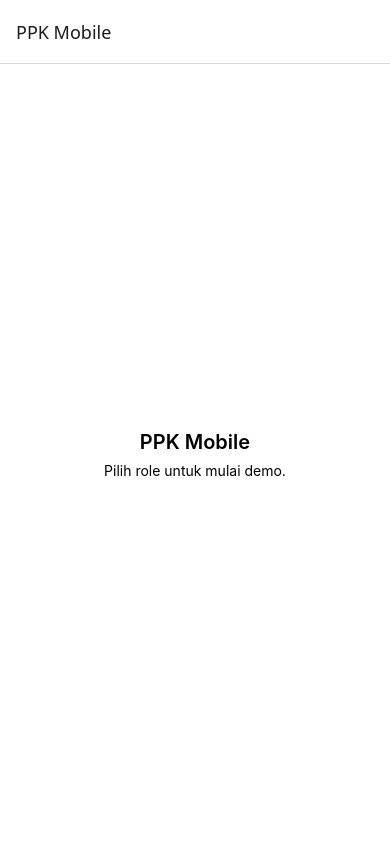
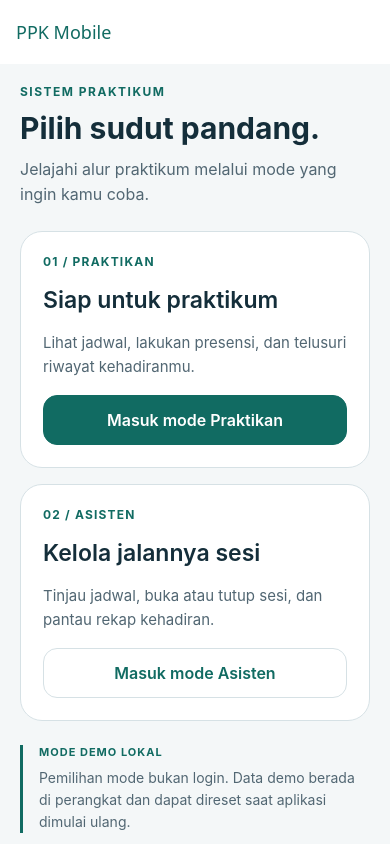
Before and after one commit to muhffikkri/ppk-sistem-praktikum, a React Native app: screen /RoleSelect in a window 390 px wide. Built offline with nearby package versions, Linux system fonts and the light colour scheme.

Commit message:
feat(navigation): add typed routes and demo role selection

```diff
--- a/App.tsx
+++ b/App.tsx
@@ -1,45 +1,16 @@
 import { NavigationContainer } from '@react-navigation/native';
-import { createNativeStackNavigator } from '@react-navigation/native-stack';
 import { StatusBar } from 'expo-status-bar';
-import { StyleSheet, Text, View } from 'react-native';
+import { SafeAreaProvider } from 'react-native-safe-area-context';
 
-const Stack = createNativeStackNavigator();
-
-// Placeholder until Orang 1 wires RootStackParamList from docs/shared-contract.md.
-function RoleSelectScreen() {
-  return (
-    <View style={styles.container}>
-      <Text style={styles.title}>PPK Mobile</Text>
-      <Text>Pilih role untuk mulai demo.</Text>
-    </View>
-  );
-}
+import { AppNavigator } from './src/app/AppNavigator';
 
 export default function App() {
   return (
-    <NavigationContainer>
-      <Stack.Navigator initialRouteName="RoleSelect">
-        <Stack.Screen
-          name="RoleSelect"
-          component={RoleSelectScreen}
-          options={{ title: 'PPK Mobile' }}
-        />
-      </Stack.Navigator>
-      <StatusBar style="auto" />
-    </NavigationContainer>
+    <SafeAreaProvider>
+      <NavigationContainer>
+        <AppNavigator />
+        <StatusBar style="dark" />
+      </NavigationContainer>
+    </SafeAreaProvider>
   );
 }
-
-const styles = StyleSheet.create({
-  container: {
-    flex: 1,
-    backgroundColor: '#fff',
-    alignItems: 'center',
-    justifyContent: 'center',
-    gap: 8,
-  },
-  title: {
-    fontSize: 20,
-    fontWeight: '600',
-  },
-});
--- /dev/null
+++ b/src/app/AppNavigator.tsx
@@ -0,0 +1,61 @@
+import { createNativeStackNavigator } from '@react-navigation/native-stack';
+import { Pressable, StyleSheet, Text } from 'react-native';
+
+import { colors } from '../shared/ui';
+import type { RootStackParamList } from './navigation';
+import { PlaceholderScreen } from './placeholders/PlaceholderScreen';
+import { RoleSelectScreen } from './RoleSelectScreen';
+
+const Stack = createNativeStackNavigator<RootStackParamList>();
+
+export function AppNavigator() {
+  return (
+    <Stack.Navigator
+      initialRouteName="RoleSelect"
+      screenOptions={({ navigation }) => ({
+        headerStyle: { backgroundColor: colors.surface },
+        headerTintColor: colors.primary,
+        headerShadowVisible: false,
+        headerBackButtonDisplayMode: 'minimal',
+        contentStyle: { backgroundColor: colors.background },
+        headerRight: () => (
+          <Pressable
+            accessibilityRole="button"
+            accessibilityLabel="Ganti mode demo"
+            onPress={() => navigation.popToTop()}
+            style={({ pressed }) => [styles.changeRole, pressed && styles.pressed]}
+          >
+            <Text style={styles.changeRoleLabel}>Ganti mode</Text>
+          </Pressable>
+        ),
+      })}
+    >
+      <Stack.Screen
+        name="RoleSelect"
+        component={RoleSelectScreen}
+        options={{ title: 'PPK Mobile', headerRight: () => null }}
+      />
+      <Stack.Group screenOptions={{ title: 'Praktikan · Demo' }}>
+        <Stack.Screen name="StudentSchedule" component={PlaceholderScreen} />
+        <Stack.Screen name="StudentSessionDetail" component={PlaceholderScreen} />
+        <Stack.Screen name="StudentAttendanceHistory" component={PlaceholderScreen} />
+      </Stack.Group>
+      <Stack.Group screenOptions={{ title: 'Asisten · Demo' }}>
+        <Stack.Screen name="AssistantSchedule" component={PlaceholderScreen} />
+        <Stack.Screen name="AssistantSessionDetail" component={PlaceholderScreen} />
+        <Stack.Screen name="AssistantAttendanceRoster" component={PlaceholderScreen} />
+      </Stack.Group>
+    </Stack.Navigator>
+  );
+}
+
+const styles = StyleSheet.create({
+  changeRole: {
+    minHeight: 44,
+    paddingHorizontal: 8,
+    justifyContent: 'center',
+    borderRadius: 8,
+  },
+  pressed: { backgroundColor: colors.primarySoft },
+  changeRoleLabel: { color: colors.primary, fontSize: 14, fontWeight: '600' },
+});
--- /dev/null
+++ b/src/app/RoleSelectScreen.tsx
@@ -0,0 +1,64 @@
+import type { NativeStackScreenProps } from '@react-navigation/native-stack';
+import { StyleSheet, Text, View } from 'react-native';
+
+import { Button, colors, Header, Screen } from '../shared/ui';
+import type { RootStackParamList } from './navigation';
+
+type Props = NativeStackScreenProps<RootStackParamList, 'RoleSelect'>;
+
+export function RoleSelectScreen({ navigation }: Props) {
+  return (
+    <Screen>
+      <Header
+        eyebrow="SISTEM PRAKTIKUM"
+        title="Pilih sudut pandang."
+        description="Jelajahi alur praktikum melalui mode yang ingin kamu coba."
+      />
+
+      <View style={styles.cards}>
+        <View style={styles.card}>
+          <Text style={styles.number}>01 / PRAKTIKAN</Text>
+          <Text accessibilityRole="header" style={styles.cardTitle}>Siap untuk praktikum</Text>
+          <Text style={styles.description}>Lihat jadwal, lakukan presensi, dan telusuri riwayat kehadiranmu.</Text>
+          <Button label="Masuk mode Praktikan" onPress={() => navigation.navigate('StudentSchedule')} />
+        </View>
+
+        <View style={styles.card}>
+          <Text style={styles.number}>02 / ASISTEN</Text>
+          <Text accessibilityRole="header" style={styles.cardTitle}>Kelola jalannya sesi</Text>
+          <Text style={styles.description}>Tinjau jadwal, buka atau tutup sesi, dan pantau rekap kehadiran.</Text>
+          <Button
+            label="Masuk mode Asisten"
+            variant="secondary"
+            onPress={() => navigation.navigate('AssistantSchedule')}
+          />
+        </View>
+      </View>
+
+      <View style={styles.notice}>
+        <Text style={styles.noticeTitle}>MODE DEMO LOKAL</Text>
+        <Text style={styles.noticeText}>
+          Pemilihan mode bukan login. Data demo berada di perangkat dan dapat direset saat aplikasi dimulai ulang.
+        </Text>
+      </View>
+    </Screen>
+  );
+}
+
+const styles = StyleSheet.create({
+  cards: { gap: 16 },
+  card: {
+    backgroundColor: colors.surface,
+    padding: 22,
+    borderWidth: 1,
+    borderColor: colors.border,
+    borderRadius: 22,
+    gap: 16,
+  },
+  number: { color: colors.primary, fontSize: 12, fontWeight: '700', letterSpacing: 1.2 },
+  cardTitle: { color: colors.ink, fontSize: 23, lineHeight: 30, fontWeight: '600' },
+  description: { color: colors.muted, fontSize: 15, lineHeight: 24 },
+  notice: { borderLeftWidth: 3, borderLeftColor: colors.primary, paddingLeft: 16, gap: 8 },
+  noticeTitle: { color: colors.primary, fontSize: 11, fontWeight: '700', letterSpacing: 1 },
+  noticeText: { color: colors.muted, fontSize: 14, lineHeight: 22 },
+});
--- /dev/null
+++ b/src/app/navigation.ts
@@ -0,0 +1,10 @@
+// Keep route names and params aligned with docs/shared-contract.md.
+export type RootStackParamList = {
+  RoleSelect: undefined;
+  StudentSchedule: undefined;
+  StudentSessionDetail: { sessionId: string };
+  StudentAttendanceHistory: undefined;
+  AssistantSchedule: undefined;
+  AssistantSessionDetail: { sessionId: string };
+  AssistantAttendanceRoster: { sessionId: string };
+};
--- /dev/null
+++ b/src/app/placeholders/PlaceholderScreen.tsx
@@ -0,0 +1,13 @@
+import { EmptyState, Header, Screen } from '../../shared/ui';
+
+export function PlaceholderScreen() {
+  return (
+    <Screen>
+      <Header eyebrow="DEMO LOKAL" title="Ruang praktikum" />
+      <EmptyState
+        title="Halaman sedang disiapkan"
+        description="Konten dan interaksi halaman ini akan tersedia pada tahap berikutnya."
+      />
+    </Screen>
+  );
+}
```
Also changed, not shown: 1 other file (tests, documents, lock files or other folders).
